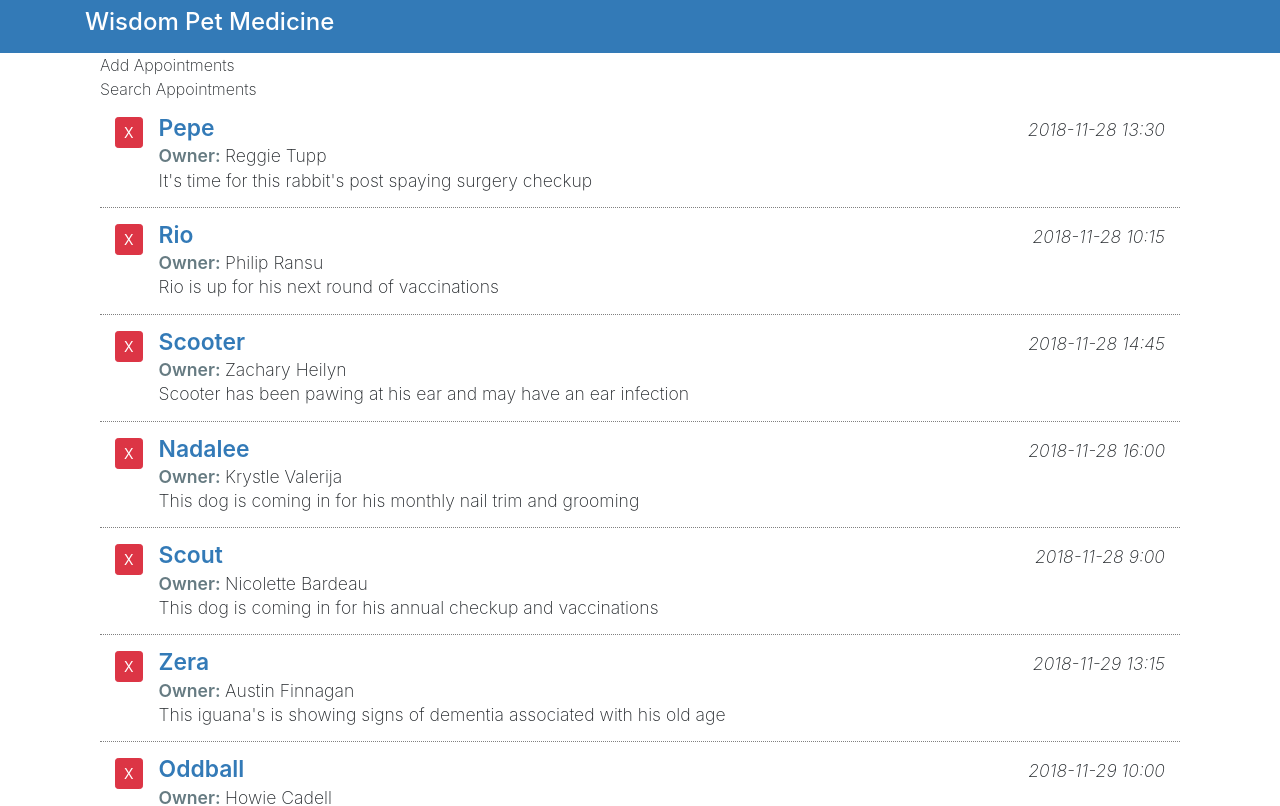
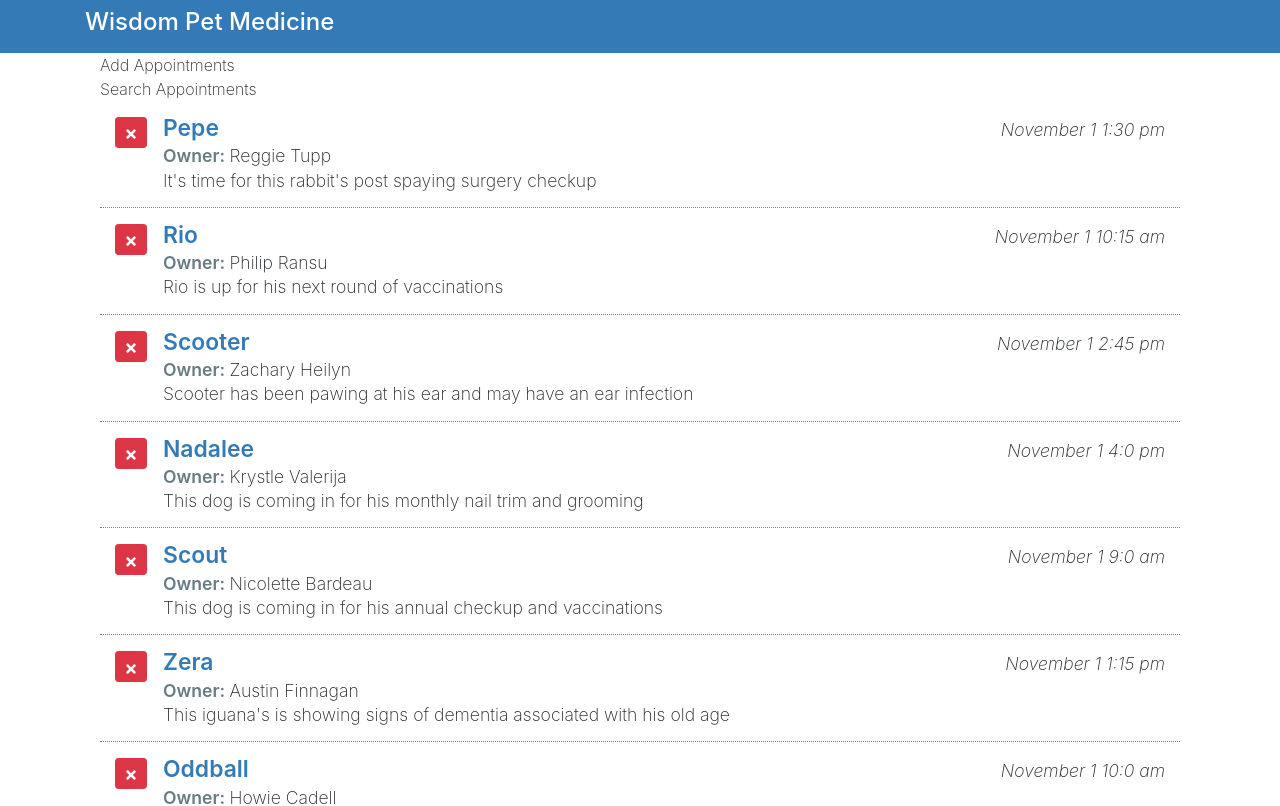
Before and after one commit to moudio/dog-appointment, a React (Create React App) app: page / in a window 1280 px wide. Shown: the top 806 px of the page. Built offline with nearby package versions, Linux system fonts and the light colour scheme.

Commit message:
Integrate Moment JS for ListAppointment

```diff
--- a/public/index.html
+++ b/public/index.html
@@ -1,19 +1,16 @@
 <!DOCTYPE html>
 <html lang="en">
+
 <head>
   <meta charset="utf-8" />
   <link rel="icon" href="%PUBLIC_URL%/favicon.ico" />
   <meta name="viewport" content="width=device-width, initial-scale=1" />
   <meta name="theme-color" content="#000000" />
-    <meta
-      name="description"
-      content="Web site created using create-react-app"
-    />
+  <meta name="description" content="Web site created using create-react-app" />
   <link rel="apple-touch-icon" href="%PUBLIC_URL%/logo192.png" />
   <!--
       manifest.json provides metadata used when your web app is installed on a
-      user's mobile device or desktop. See https://developers.google.com/web/fundamentals/web-app-manifest/
-    -->
+      user's mobile device or desktop. See https://developers.google.com/web/fundamentals/web-app-manifest/ -->
   <link rel="manifest" href="%PUBLIC_URL%/manifest.json" />
   <!--
       Notice the use of %PUBLIC_URL% in the tags above.
@@ -24,8 +21,9 @@
       work correctly both with client-side routing and a non-root public URL.
       Learn how to configure a non-root public URL by running `npm run build`.
     -->
-    <title>React App</title>
+  <title>Dog Appointment</title>
 </head>
+
 <body>
   <noscript>You need to enable JavaScript to run this app.</noscript>
   <header class="container text-white">
@@ -56,4 +54,5 @@
       To create a production bundle, use `npm run build` or `yarn build`.
     -->
 </body>
+
 </html>
--- a/src/components/App.js
+++ b/src/components/App.js
@@ -16,7 +16,8 @@ class App extends Component {
     fetch('./data.json')
       .then((response) => response.json())
       .then((result) => {
-        const apts = result.map((item) => {
+        const apts = result.map((item, index) => {
+          item.aptId = index;
           return item;
         });
         this.setState({
--- a/src/components/ListAppointments.js
+++ b/src/components/ListAppointments.js
@@ -1,18 +1,28 @@
 import React from 'react';
-
+import { FaTimes } from 'react-icons/fa';
+import Moment from 'react-moment';
+import { timers } from 'jquery';
 function ListAppointments({ appointments }) {
   return (
     <div className="appointment-list item-list mb-3">
       {appointments.map((item) => (
-        <div className="pet-item col media py-3">
+        <div className="pet-item col media py-3" key={item.aptId}>
           <div className="mr-3">
-            <button className="pet-delete btn btn-sm btn-danger">X</button>
+            <button className="pet-delete btn btn-sm btn-danger">
+              <FaTimes />
+            </button>
           </div>
 
           <div className="pet-info media-body">
             <div className="pet-head d-flex">
               <span className="pet-name">{item.petName}</span>
-              <span className="apt-date ml-auto">{item.aptDate}</span>
+              <span className="apt-date ml-auto">
+                <Moment
+                  date={item.aptDate}
+                  parse="YYYY-MM-dd hh:mm"
+                  format="MMMM D h:m a"
+                />
+              </span>
             </div>
 
             <div className="owner-name">
```
Lines whose indentation alone changed are shown as unchanged.
